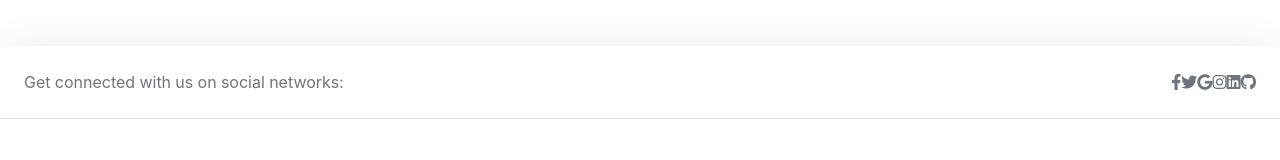
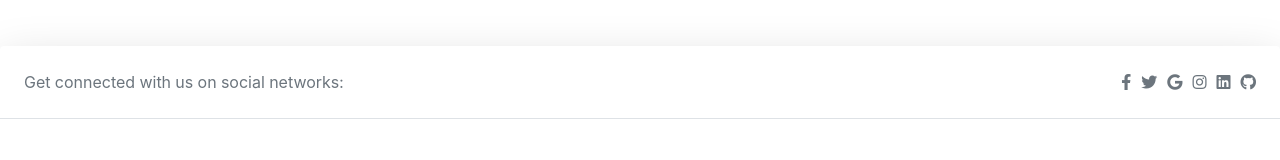
Before and after one commit to vtnam2705/bc29_capstone_movies_vothanhnam_nguyenhoanghung, a React (Create React App) app: page /login in a window 1280 px wide. Shown: the part 859-1019 px from the top of the page. Built offline with nearby package versions, Linux system fonts and the light colour scheme.

Commit message:
Change CSS spacing between icons

```diff
--- a/src/index.css
+++ b/src/index.css
@@ -177,3 +177,14 @@ code {
   color: #858383;
   font-size: 20px;
 }
+
+.footer_social {
+  display: flex;
+  justify-content: center;
+  align-items: center;
+  gap: 10px;
+}
+
+.footer_social>a>i:hover {
+  color: blue;
+}
```
